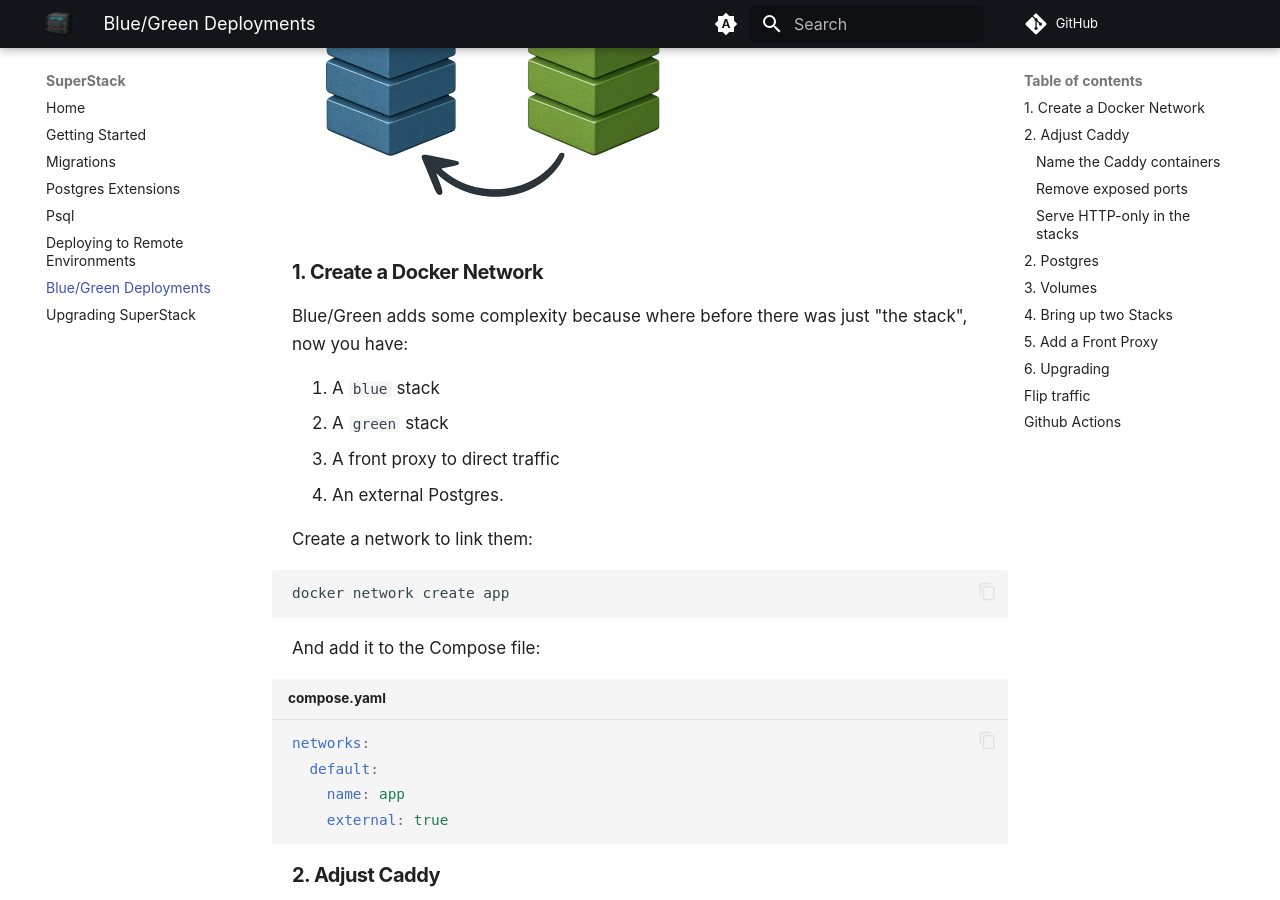
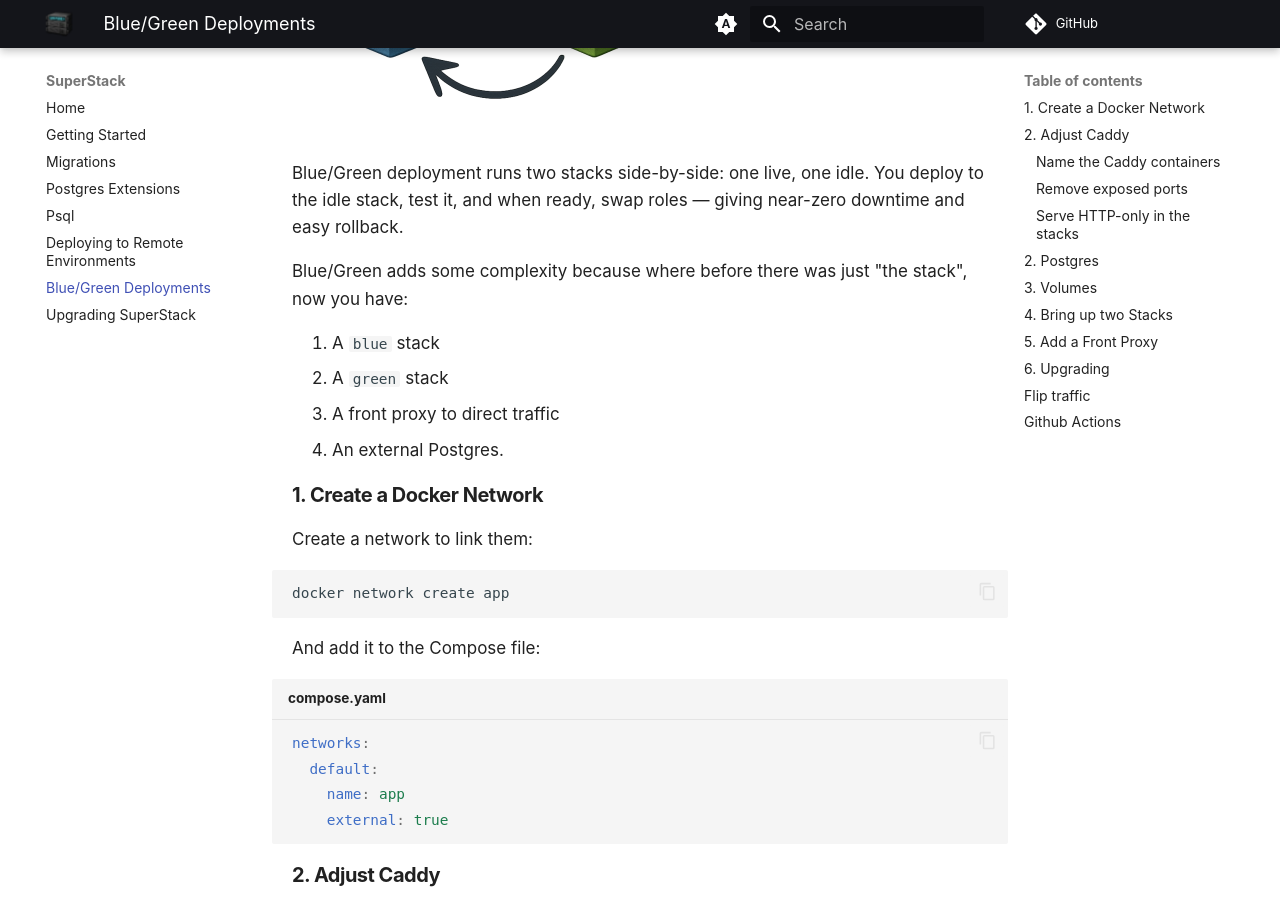
Before and after one commit to explodinglabs/superstack.docs, an MkDocs documentation site: the page built from docs/bluegreen.md, in a window 1280 px wide and 900 px high, scrolled down 421 px. Built offline with MkDocs 1.6.1 and Material for MkDocs 9.7.7, drawn with Linux system fonts in a browser that asks for light colours; comment, search, counter and statistics services are not loaded.

Commit message:
Update bluegreen.md

```diff
--- a/docs/bluegreen.md
+++ b/docs/bluegreen.md
@@ -1,10 +1,8 @@
+![Blue/Green](assets/bluegreen.png)
+
 Blue/Green deployment runs two stacks side-by-side: one live, one idle. You
 deploy to the idle stack, test it, and when ready, swap roles — giving
 near-zero downtime and easy rollback.
-
-![Blue/Green](assets/bluegreen.png)
-
-## 1. Create a Docker Network
 
 Blue/Green adds some complexity because where before there was just "the
 stack", now you have:
```
Also changed, not shown: other parts of docs/bluegreen.md (+2 -0 lines).
